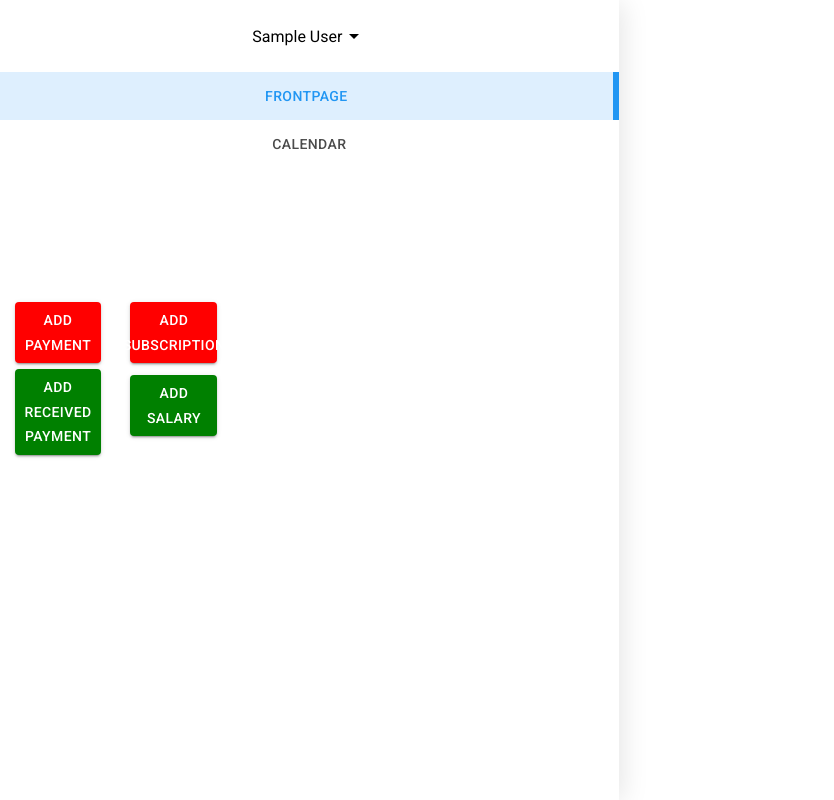
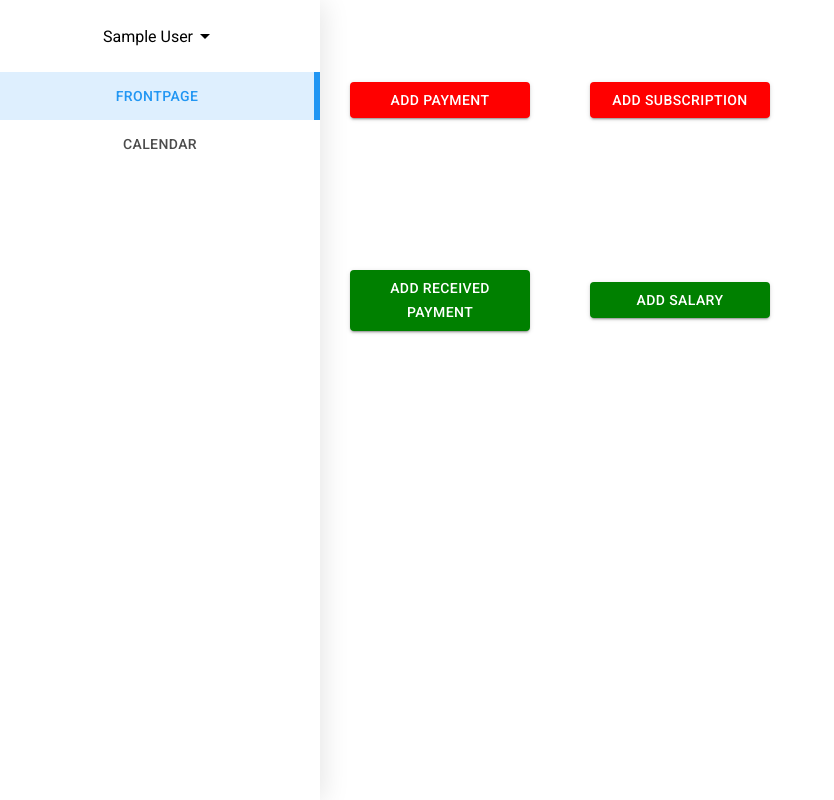
Before and after one commit to HannesDahlvik/budget-planner, a React (Create React App) app in the folder frontend/: page /dashboard/frontpage in a window 1280 px wide. Shown: the whole page, without its empty margins (0-834 px from the left). Built offline with nearby package versions, Linux system fonts and the light colour scheme; no server answers; sample sign-in values are in the browser's storage.

Commit message:
Fixed css and html for dashboard

```diff
--- a/frontend/src/pages/Dashboard.jsx
+++ b/frontend/src/pages/Dashboard.jsx
@@ -33,7 +33,8 @@ const styles = (theme) => ({
         'font-family': 'Roboto',
     },
     sidebar: {
-        // width: '25vw',
+        maxWidth: '350px',
+        width: '100%',
         height: '100vh',
         'box-shadow': '5px 2px 25px -1px rgba(0,0,0,0.1)'
     },
@@ -157,7 +158,7 @@ export class Dashboard extends React.Component {
                     <Grid className={classes.dashboard} container>
                         <BrowserRouter>
                             <Redirect from={'dashboard'} to={'/dashboard/frontpage'} />
-                            <div className={classes.sidebar}>
+                            <Grid className={classes.sidebar} item xs={3}>
                                 <div className={classes.namedisplay}>
                                     <div className={classes.namedropdown} onClick={(e) => this.handleDropdown(e)}>
                                         <span>{user.displayName}</span>
@@ -207,6 +208,7 @@ export class Dashboard extends React.Component {
                                         component={Link}
                                         to="/dashboard/calendar" />
                                 </Tabs>
+                            </Grid>
                             <Grid className={classes.content} item xs={9}>
                                 <Switch>
                                     <Route exact path="/dashboard">
@@ -217,7 +219,6 @@ export class Dashboard extends React.Component {
                                     <Route path="/dashboard/profile" component={Profile} />
                                 </Switch>
                             </Grid>
-                            </div>
                         </BrowserRouter>
                     </Grid >
                 </ConfigContext.Provider>
```
Lines whose indentation alone changed are shown as unchanged.
